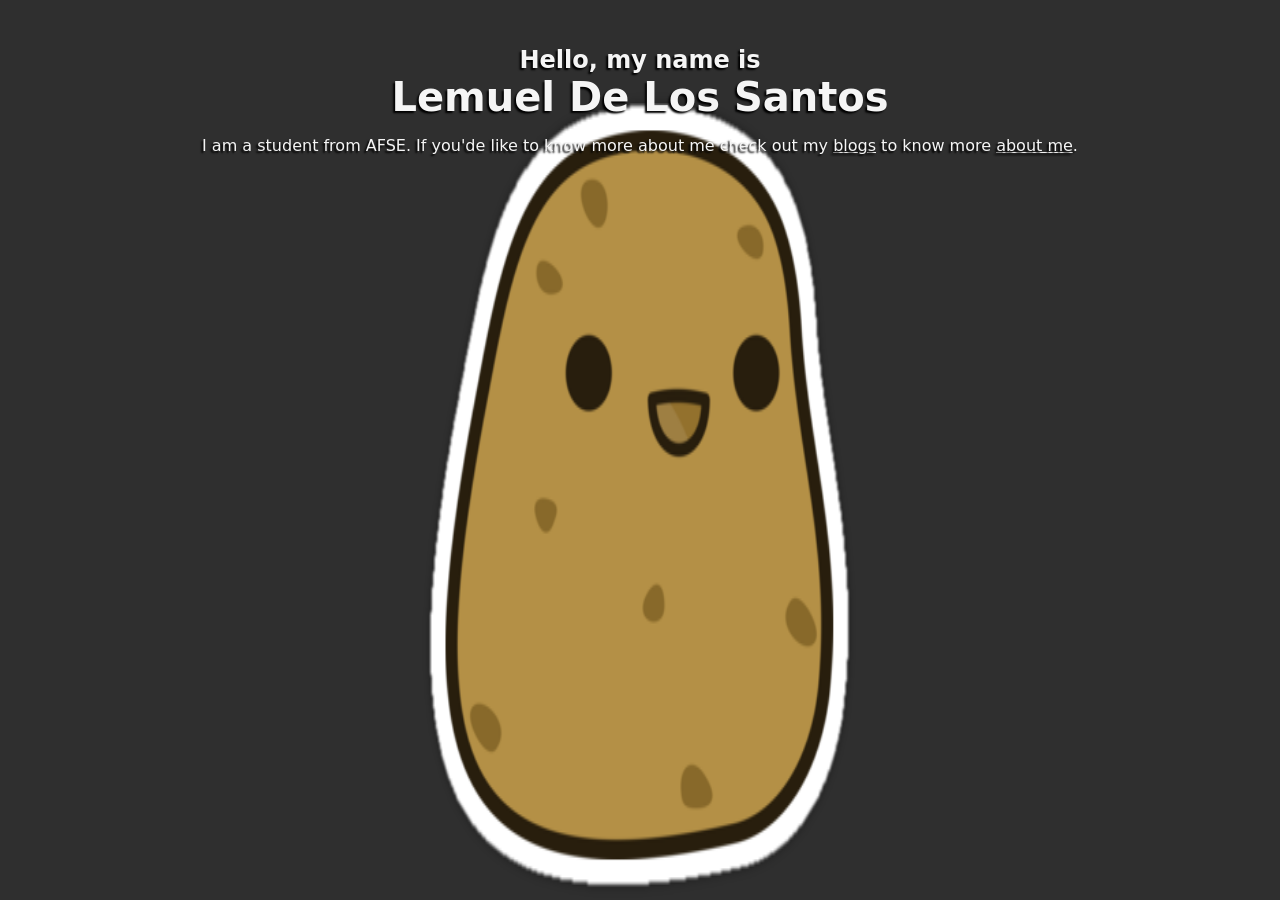
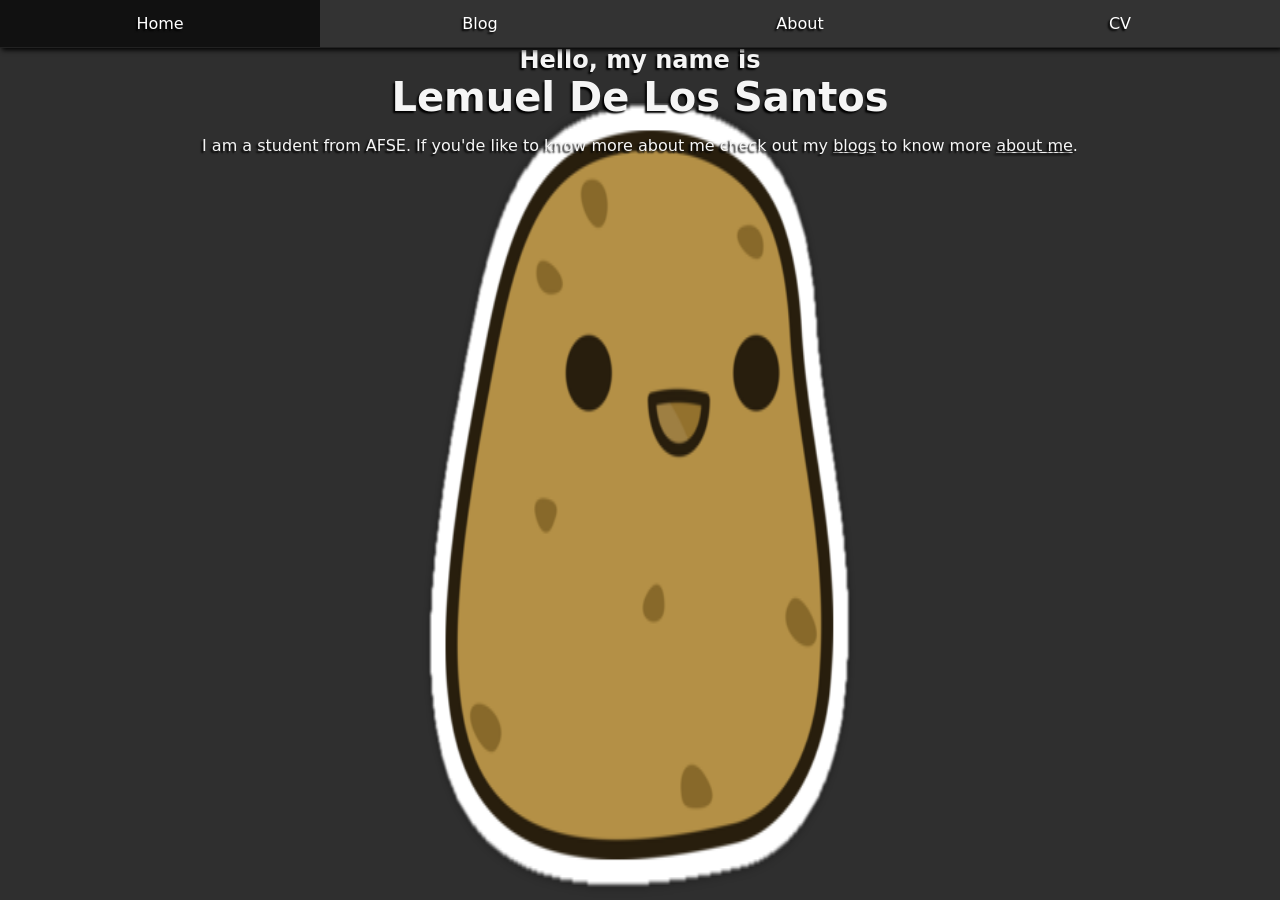
Before and after one commit to lemueldls/lemueld6200.github.io, a Jekyll site: the page built from index.html, in a window 1280 px wide. Built offline with Jekyll 4.4.1, drawn with Linux system fonts in a browser that asks for light colours.

Commit message:
Update index.html

```diff
--- a/index.html
+++ b/index.html
@@ -4,6 +4,14 @@
 ---
 
 <div class="blurb">
+	<nav>
+		<ul class="menu">
+			<li><a class="active" href="/">Home</a></li>
+        	    	<li><a href="/blog">Blog</a></li>
+        	    	<li><a href="/about">About</a></li>
+        	    	<li><a href="/cv">CV</a></li>
+		</ul>
+	</nav>
 	<img id="potato" alt="Potato" src="/Potato.png">
 	<b style="font-size:150%">Hello, my name is</b><br>
 	<strong style="font-size:250%">Lemuel De Los Santos</strong>
```
